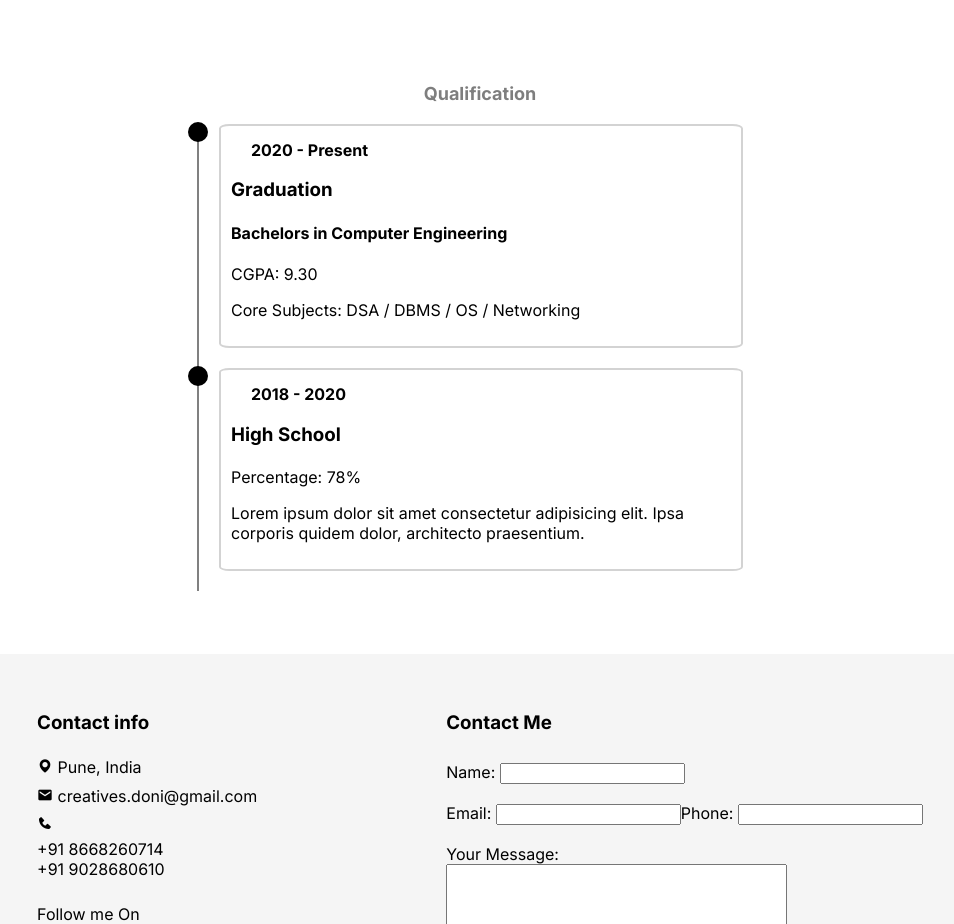
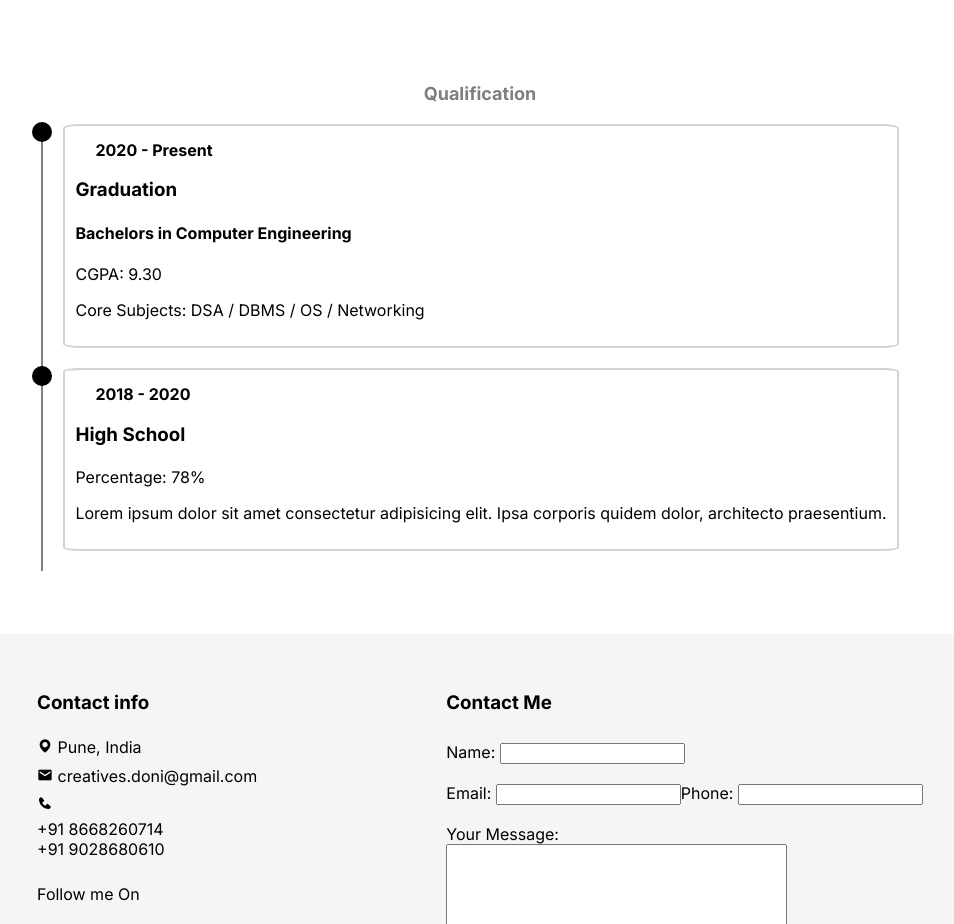
Before and after one commit to hacknovas/PortfolioHN, a Next.js app: page / in a window 1280 px wide. Shown: the part 2505-3429 px from the top of the page, without its empty margins (160-1114 px from the left). Built offline with nearby package versions, Linux system fonts and the light colour scheme.

Commit message:
styles modified

```diff
--- a/src/app/CSS/edu.module.css
+++ b/src/app/CSS/edu.module.css
@@ -25,7 +25,8 @@
   flex-direction: column;
   justify-content: center;
   align-items: center;
-  /* text-wrap: wrap; */
+  flex-wrap: wrap;
+
 }
 .educationMark {
   border-left: 2px solid grey;
@@ -33,18 +34,18 @@
 }
 
 .singleEDU {
-  width: 500px;
   border: 2px solid lightgrey;
   margin-bottom: 20px;
   transition: all 0.3s ease-in;
   border-radius: 2%;
   padding: 10px;
+  text-wrap: wrap;
 }
 
 .singleEDU:hover {
   /* background-color: lightgray;
    */
-   transform: translateX(2px);
+  transform: translateX(2px);
 }
 
 .singleEDU::before {
```
